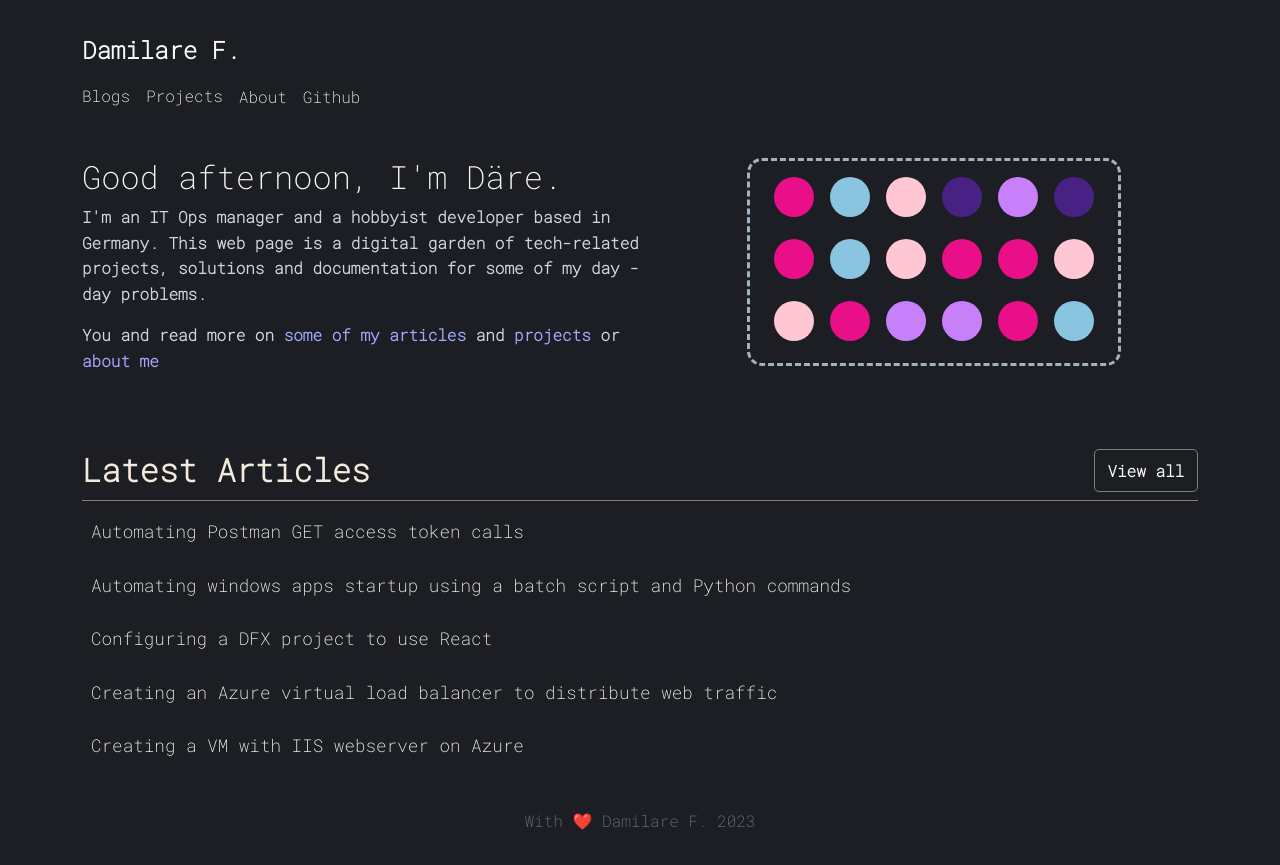
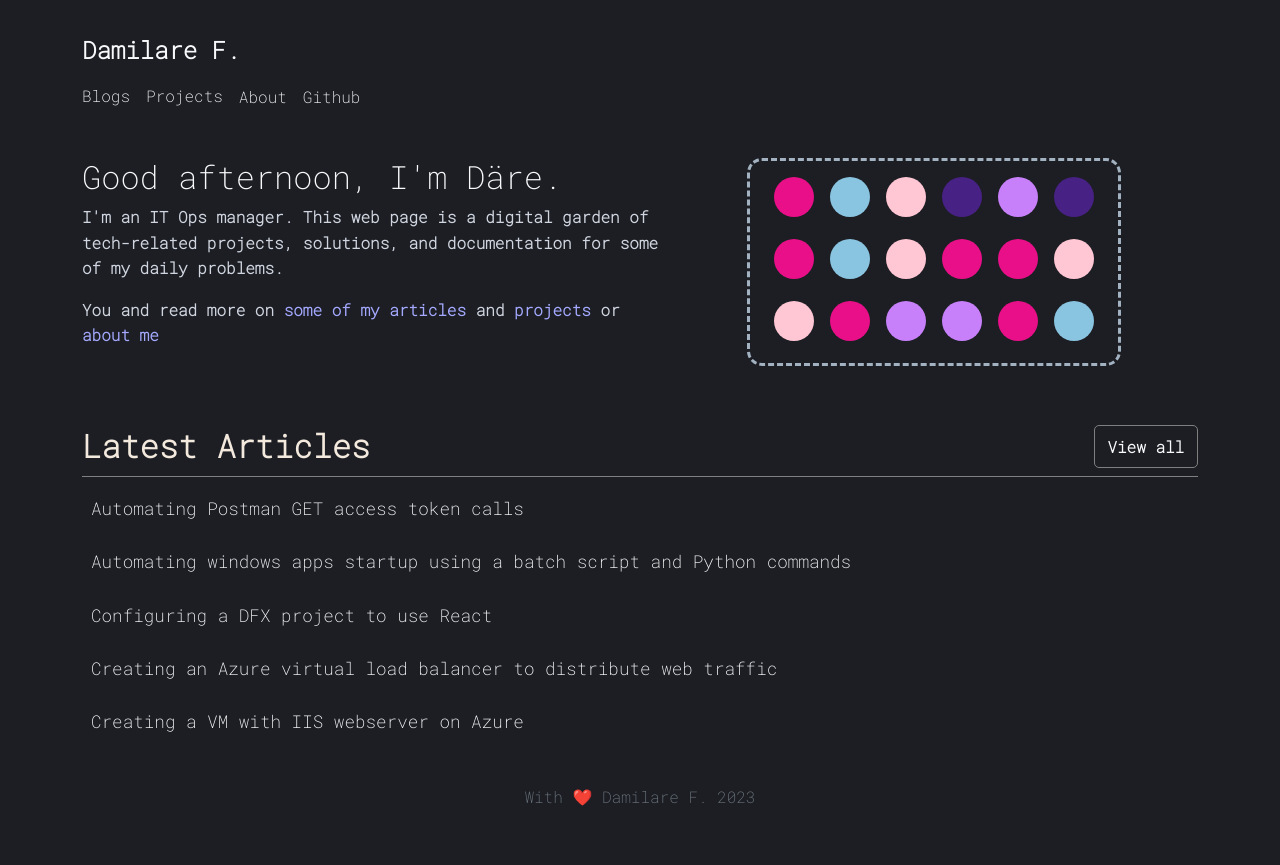
Before and after one commit to fodare/damilare-me, a React (Create React App) app: page / in a window 1280 px wide. After the commit the page ends 841 px from the top, so only its background shows below. Built offline with nearby package versions, Linux system fonts and the light colour scheme.

Commit message:
Reducing intro words.

```diff
--- a/src/views/Home.jsx
+++ b/src/views/Home.jsx
@@ -12,10 +12,9 @@ function Home() {
                   <Greetings />, I'm Däre.
                </h2>
                <p className="introParagraph">
-                  I'm an IT Ops manager and a hobbyist developer based in
-                  Germany. This web page is a digital garden of tech-related
-                  projects, solutions and documentation for some of my day - day
-                  problems.
+                  I'm an IT Ops manager. This web page is a digital garden of
+                  tech-related projects, solutions, and documentation for some
+                  of my daily problems.
                </p>
 
                <p className="introParagraph">
```
